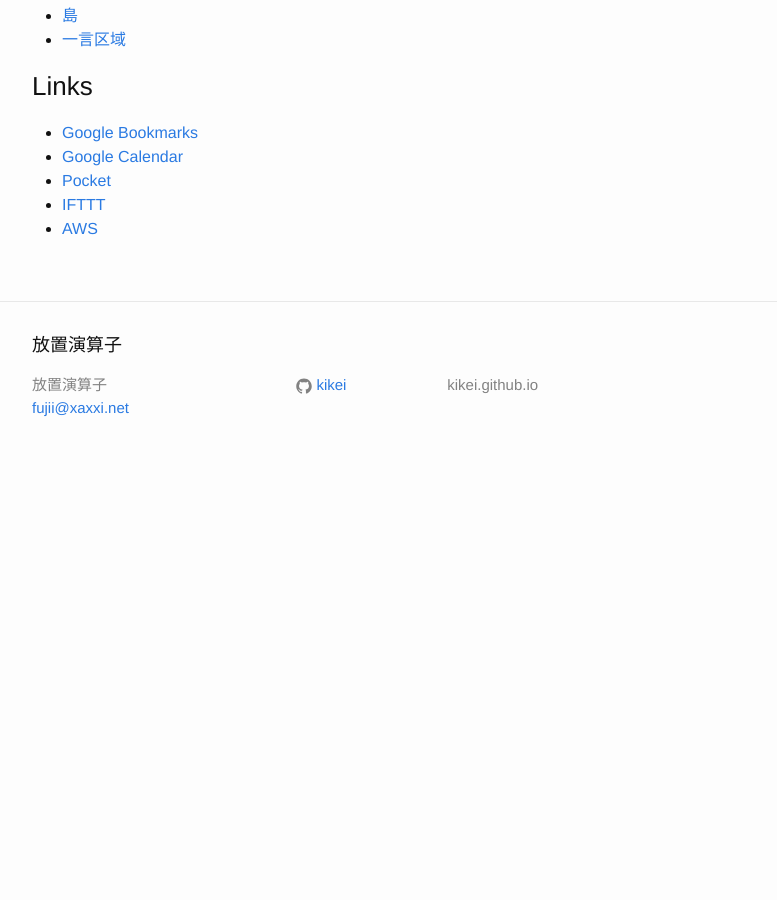
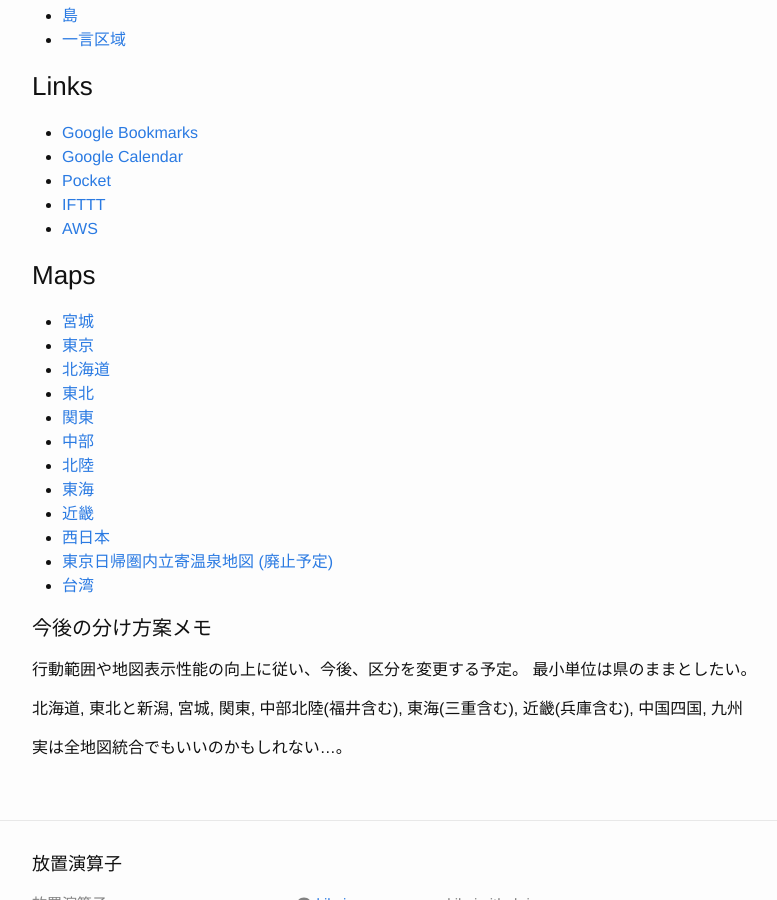
Before and after one commit to kikei/kikei.github.io, a Jekyll site: the page built from about.md, in a window 1280 px wide and 900 px high, scrolled down 982 px. Shown: the whole window, without its empty margins (238-1015 px from the left). Built offline with Jekyll 4.4.1, drawn with Linux system fonts in a browser that asks for light colours; before the commit the page ends 1461 px from its top, so only the background shows below that.

Commit message:
added maps to about.md

```diff
--- a/about.md
+++ b/about.md
@@ -45,3 +45,25 @@
 - [Pocket](https://getpocket.com/a/queue/)
 - [IFTTT](https://ifttt.com/recipes)
 - [AWS](https://console.aws.amazon.com/console/home)
+
+### Maps
+ - [宮城](http://www.google.co.jp/maps/ms?ie=UTF8&hl=ja&brcurrent=3,0x34674e0fd77f192f:0xf54275d47c665244,1&msa=0&msid=215293146285702380886.0004735b973ef89fa8f5a&ll=38.252471,140.85743&spn=0.163652,0.21492&z=12)
+ - [東京](https://www.google.co.jp/maps/ms?msid=215293146285702380886.00048089c2c772eef3577&msa=0&ll=35.673474,139.66507&spn=0.402171,0.579529)
+ - [北海道](http://www.google.co.jp/maps/ms?ie=UTF8&hl=ja&oe=UTF8&brcurrent=3,0x34674e0fd77f192f:0xf54275d47c665244,0&start=0&num=200&msa=0&ll=43.572432,142.800293&spn=4.098857,6.108398&z=7&msid=114851008299768055479.00047d721dcb403ca3414)
+ - [東北](http://maps.google.co.jp/maps/ms?hl=ja&ie=UTF8&brcurrent=3,0x34674e0fd77f192f:0xf54275d47c665244,0&msa=0&msid=215293146285702380886.0004a2ae95b27e641d60a&ll=38.153997,140.300903&spn=0.655488,0.85968&z=10)
+ - [関東](https://www.google.com/maps/d/viewer?ll=36.164488214941045%2C139.93217501074218&spn=0.609553%2C1.07254&hl=ja&msa=0&z=9&ie=UTF8&brcurrent=3%2C0x34674e0fd77f192f%3A0xf54275d47c665244%2C1&iwloc=000489107194e86bc196d&mid=1rlMHaIWy_0lNrQe6h8gBgHlctVo)
+ - [中部](https://www.google.co.jp/maps/ms?msid=215293146285702380886.0004df1f74c0cfee8abe2&msa=0&ll=35.848987,137.867432&spn=1.605099,2.650452)
+ - [北陸](https://www.google.com/maps/d/viewer?ll=37.20596843384581%2C138.05969214453125&spn=1.214679%2C1.51062&hl=ja&msa=0&z=9&ie=UTF8&brcurrent=3%2C0x34674e0fd77f192f%3A0xf54275d47c665244%2C1&iwloc=000482cabfd986b908c1c&mid=1Va9IGZJjWTujBXULTq3pkkVD-CA)
+ - [東海](https://www.google.co.jp/maps/ms?msid=215293146285702380886.0004f9083faefd8e4dfce&msa=0&ll=34.538238,137.39502&spn=2.882176,3.828735)
+ - [近畿](https://www.google.com/maps/d/viewer?mid=1SnMxHZYOX1TwNHiVJH-tOMYbgvU&ll=34.58430414257117%2C135.52583097753904&z=9)
+ - [西日本](https://www.google.com/maps/d/viewer?ll=33.37427058937793%2C132.44018600000004&spn=4.624485%2C6.108398&hl=ja&msa=0&z=8&ie=UTF8&brcurrent=3%2C0x34674e0fd77f192f%3A0xf54275d47c665244%2C1&mid=1R-x0E9peePNabatGrhXxZeM7pfg)
+ - [東京日帰圏内立寄温泉地図 (廃止予定)](https://maps.google.co.jp/maps/ms?msid=215293146285702380886.0004df589d474a3a74c84&msa=0&ll=35.746512,139.831238&spn=1.607171,2.730103)
+ - [台湾](https://www.google.com/maps/d/edit?mid=zK17nCVuX9pA.knaIJly_wpaI)
+
+#### 今後の分け方案メモ
+行動範囲や地図表示性能の向上に従い、今後、区分を変更する予定。
+最小単位は県のままとしたい。
+
+北海道, 東北と新潟, 宮城, 関東, 中部北陸(福井含む), 東海(三重含む), 近畿(兵庫含む), 中国四国, 九州
+
+実は全地図統合でもいいのかもしれない…。
```
